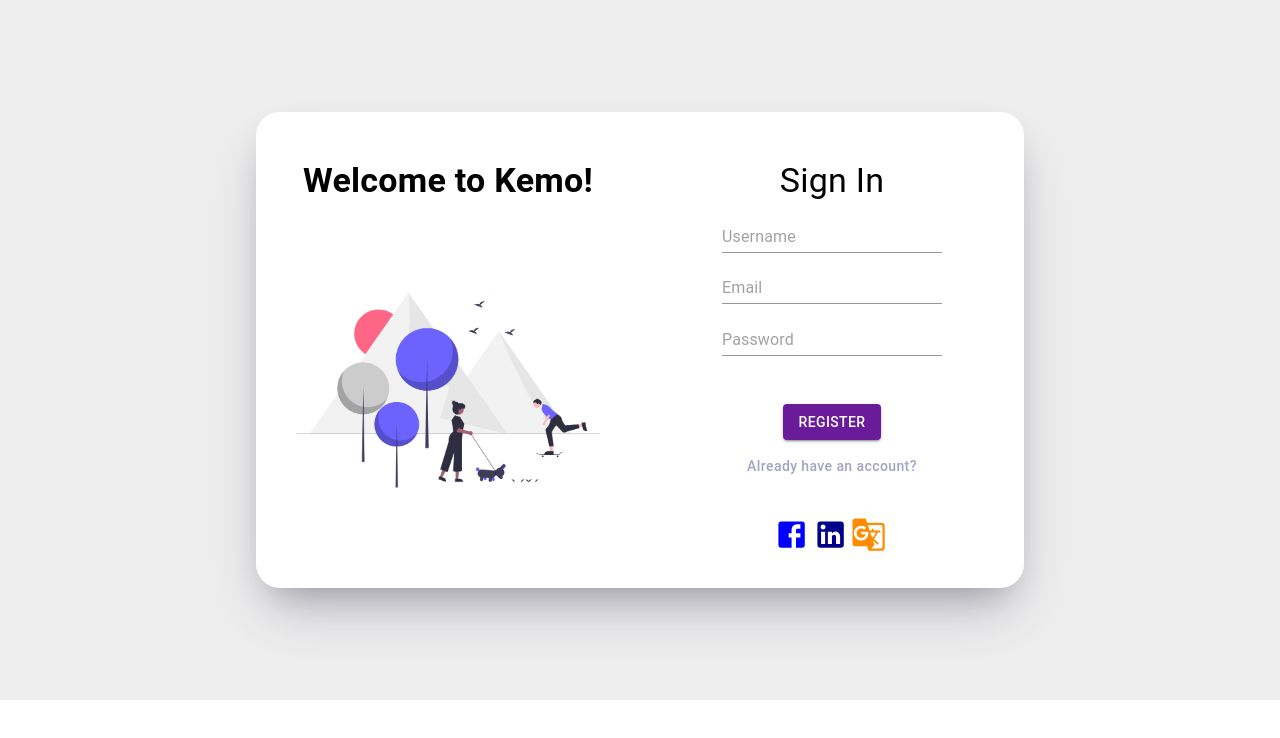
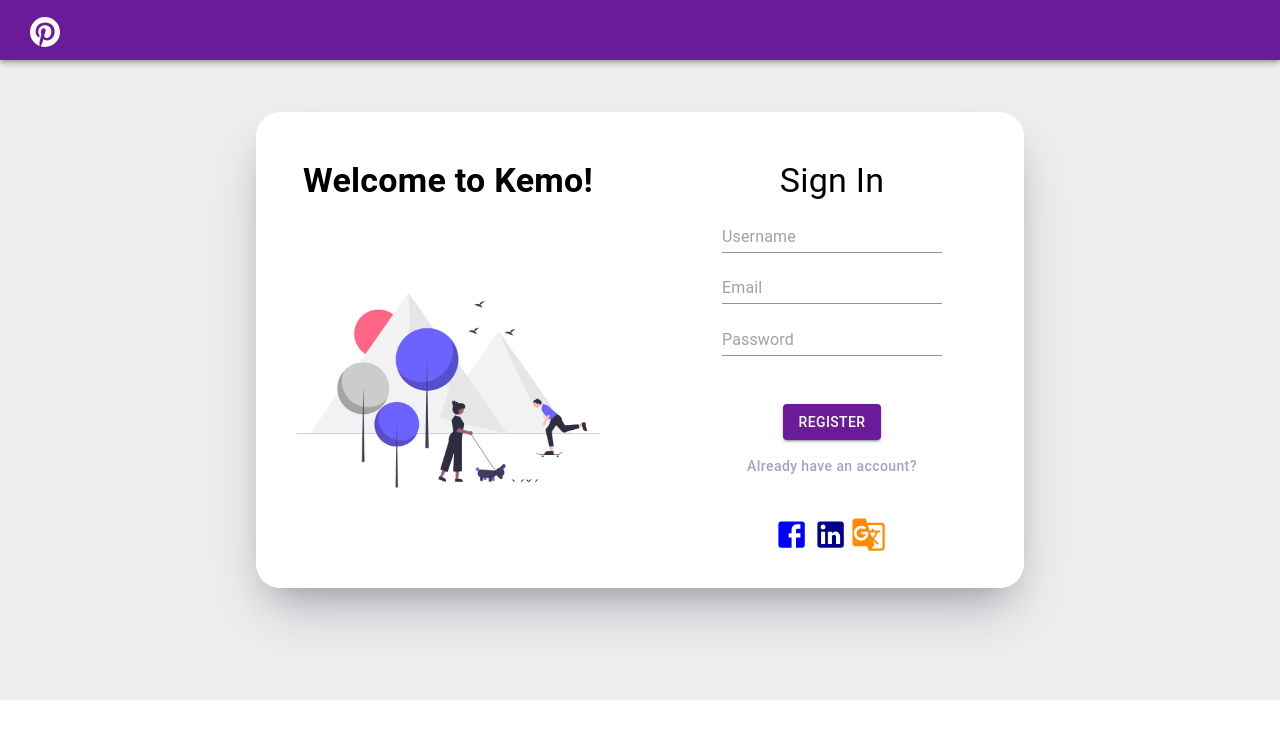
Before and after one commit to MohammadZeeshanQ/registrationPage, a React (Create React App) app: page / in a window 1280 px wide. Shown: the top 738 px of the page. Built offline with nearby package versions, Linux system fonts and the light colour scheme.

Commit message:
Update: Added the nagivation Bar

```diff
--- a/src/Components/Contents/Navbar.js
+++ b/src/Components/Contents/Navbar.js
@@ -1,8 +1,36 @@
 import React from 'react'
+import {makeStyles, AppBar, Toolbar, IconButton} from '@material-ui/core';
+import PinterestIcon from '@material-ui/icons/Pinterest';
+
+const useStyles = makeStyles((theme) => ({
+    root:{
+        flexGrow: 1,
+    },
+    appBar:{
+        height: 60,
+        backgroundColor: '#6a1b9a',
+    },
+    toolBar:{
+
+    },
+    logoBtn:{
+        margin:'1em 0',
+    },
+}));
 
 export default function Navbar() {
+
+    const classes = useStyles();
+
     return (
-        <div>
+        <div className={classes.root}>
+            <AppBar position='fixed' className={classes.appBar}>
+                <Toolbar className={classes.toolBar}>
+                    <IconButton size='small' className={classes.logoBtn}>
+                        <PinterestIcon style={{fontSize: '2em', color:'#FFFFFF',}} />
+                    </IconButton>
+                </Toolbar>
+            </AppBar>
 
         </div>
     )
--- a/src/Components/MainComponent.js
+++ b/src/Components/MainComponent.js
@@ -2,12 +2,13 @@ import React from 'react'
 
 //importing Register box modules
 import RegisterBox from './Contents/Background.js';
-
+import NavigationBar from './Contents/Navbar.js';
 
 export default function MainComponent() {
 
     return (
         <div className="root">
+            <NavigationBar/>
             <RegisterBox/>
         </div>
     )
```
